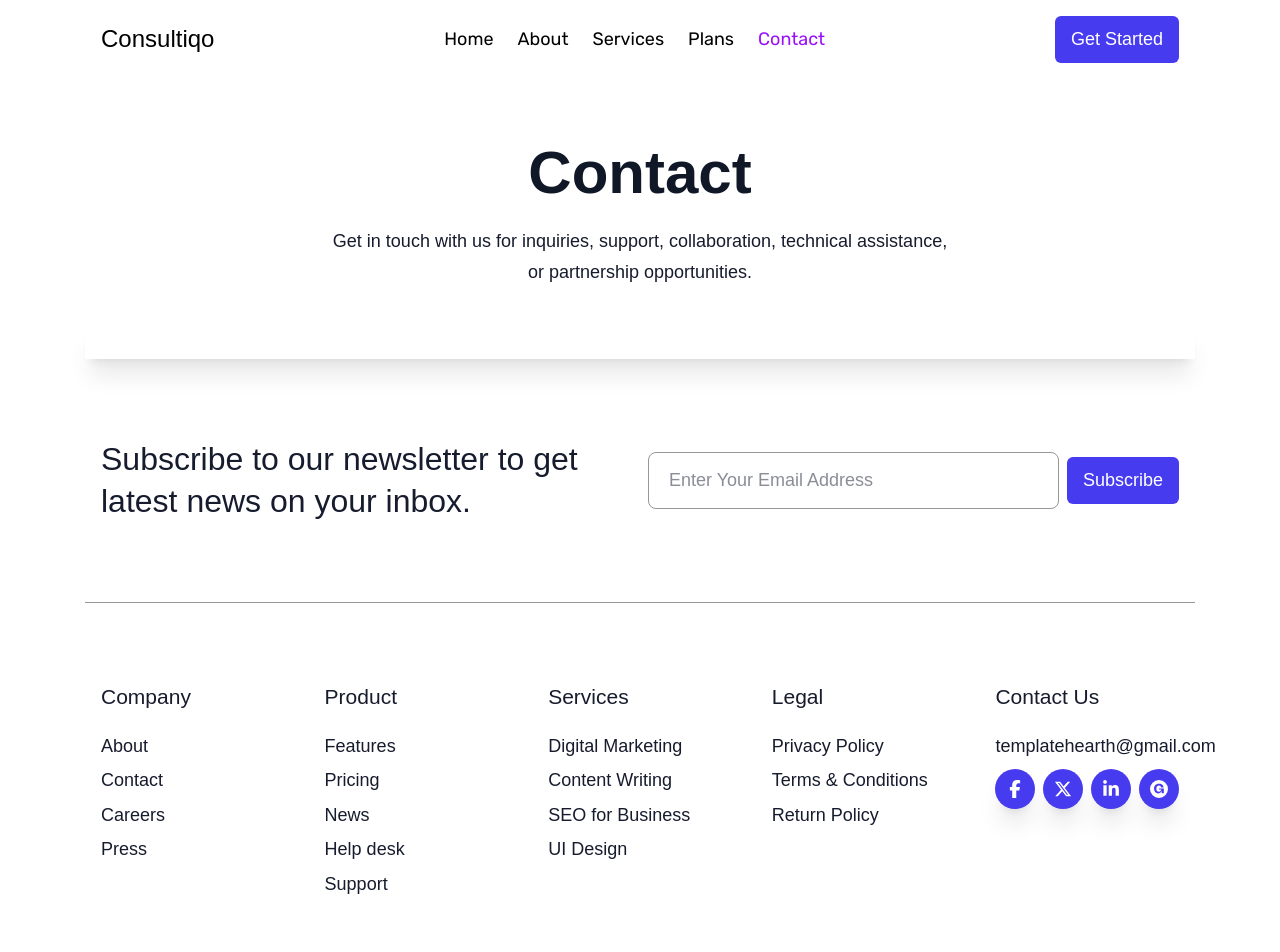
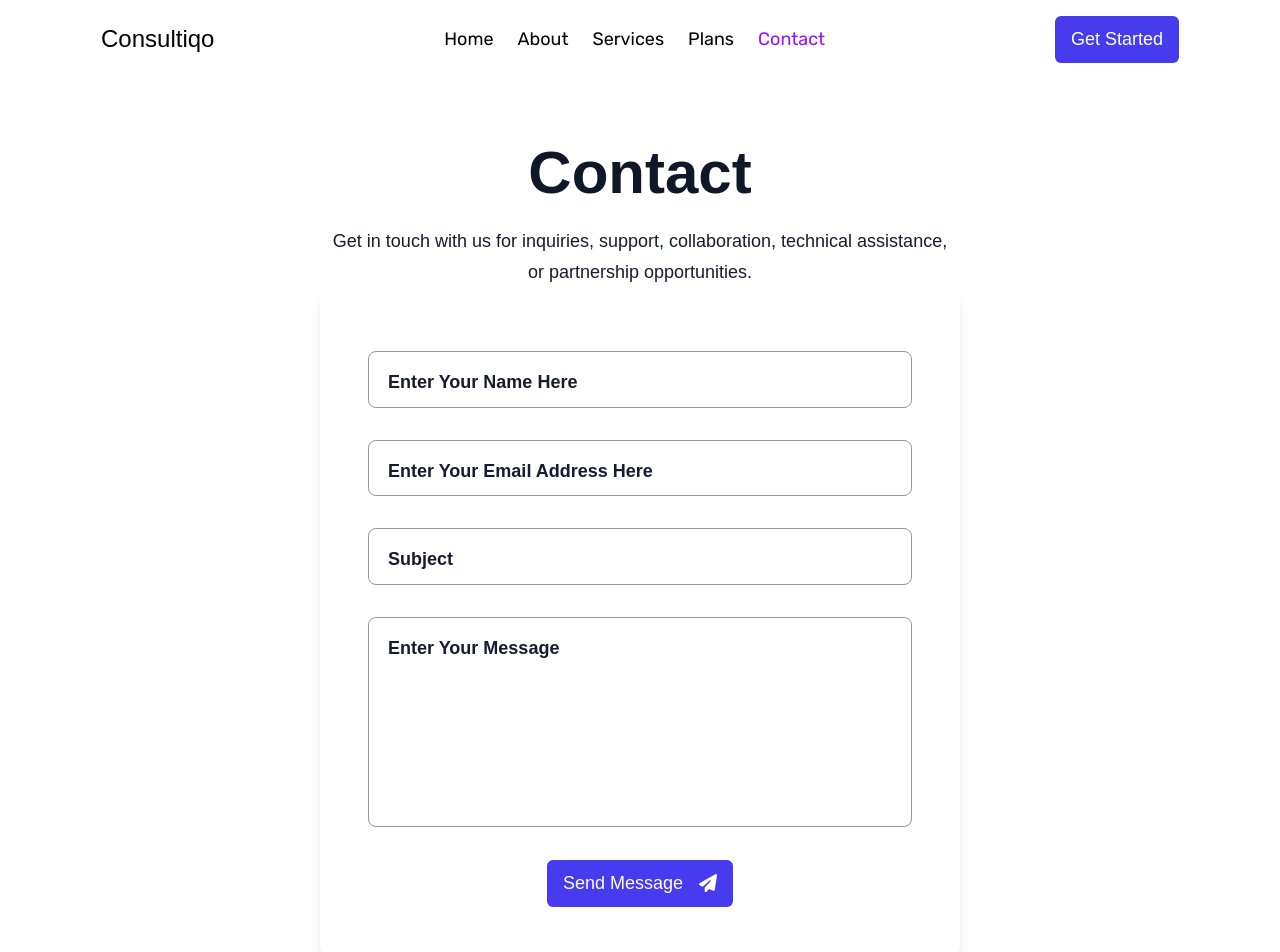
Before and after one commit to shakib-mia/consultiqo-next, a Next.js app: page /contact in a window 1280 px wide. Shown: the top 952 px of the page. Built offline with nearby package versions, Linux system fonts and the light colour scheme; a web font is replaced by a local one.

Commit message:
feat: add ContactForm component with emailjs integration; update Input and Button components for improved functionality and styling; modify Header and page layout for better navigation

```diff
--- a/package.json
+++ b/package.json
@@ -12,6 +12,7 @@
     "@studio-freight/lenis": "^1.0.42",
     "aos": "^2.3.4",
     "axios": "^1.11.0",
+    "emailjs-com": "^3.2.0",
     "hearthmotion": "^1.0.17",
     "next": "15.4.6",
     "react": "19.1.0",
--- a/src/app/components/Button/Button.jsx
+++ b/src/app/components/Button/Button.jsx
@@ -9,7 +9,7 @@ const Button = (props) => {
     <>
       {props.href ? (
         <SafeLink
-          className={`${className} inline-block bg-primary text-white px-4 py-2 rounded-md hover:bg-primary-light hover:text-primary transition cursor-pointer font-gilroy-medium`}
+          className={`inline-block bg-primary text-white px-4 py-2 rounded-md hover:bg-primary-light hover:text-primary transition cursor-pointer font-gilroy-medium ${className}`}
           {...rest}
         >
           {children}
@@ -17,7 +17,7 @@ const Button = (props) => {
       ) : (
         <>
           <button
-            className={`${className} inline-block bg-primary text-white px-4 py-2 rounded-md hover:bg-primary-light hover:text-primary transition cursor-pointer font-gilroy-medium`}
+            className={`inline-block bg-primary text-white px-4 py-2 rounded-md hover:bg-primary-light hover:text-primary transition cursor-pointer font-gilroy-medium ${className}`}
             {...rest}
           >
             {children}
--- /dev/null
+++ b/src/app/components/ContactForm/ContactForm.jsx
@@ -0,0 +1,135 @@
+"use client";
+
+import React, { useRef, useState } from "react";
+import Button from "../Button/Button";
+import { FaPaperPlane } from "react-icons/fa6";
+import Input from "../Input/Input";
+import emailjs from "emailjs-com";
+import axios from "axios";
+
+const ContactForm = () => {
+  const [formData, setFormData] = useState({
+    from_name: "",
+    reply_to: "",
+    subject: "",
+    message: "",
+  });
+  const [status, setStatus] = useState("");
+  const formRef = useRef(null);
+
+  const handleChange = (e) => {
+    setFormData((prev) => ({ ...prev, [e.target.name]: e.target.value }));
+  };
+
+  const handleSubmit = (e) => {
+    e.preventDefault();
+
+    // Auto generate date & time string
+    const now = new Date();
+    const dateTime = `${String(now.getHours()).padStart(2, "0")}:${String(
+      now.getMinutes()
+    ).padStart(2, "0")}:${String(now.getSeconds()).padStart(2, "0")} - ${String(
+      now.getDate()
+    ).padStart(2, "0")}/${String(now.getMonth() + 1).padStart(
+      2,
+      "0"
+    )}/${now.getFullYear()}`;
+
+    // Prepare template params object
+    // const templateParams = {
+    //   from_name: formData.name,
+    //   reply_to: formData.email,
+    //   subject: formData.subject,
+    //   message: formData.content,
+    //   date: dateTime,
+    // };
+
+    emailjs
+      .sendForm(
+        process.env.NEXT_PUBLIC_EMAILJS_SERVICE_ID,
+        process.env.NEXT_PUBLIC_EMAILJS_TEMPLATE_ID,
+        formRef.current,
+        process.env.NEXT_PUBLIC_EMAILJS_PUBLIC_KEY
+      )
+      .then(
+        () => {
+          //   taost("✅ Message sent successfully!");
+          axios
+            .post("https://templatehearth-be.onrender.com/contact", {
+              name: e.target.from_name.value,
+              email: e.target.reply_to.value,
+              subject: e.target.subject.value,
+              message: e.target.message.value,
+            })
+            .then((res) => {
+              if (res.status === 200) {
+                setFormData({
+                  from_name: "",
+                  reply_to: "",
+                  subject: "",
+                  message: "",
+                });
+              }
+            });
+        },
+        (error) => {
+          setStatus("❌ Failed to send message.");
+          console.log(error);
+        }
+      );
+  };
+
+  return (
+    <form
+      className="space-y-6 col-span-2 w-11/12 shadow-lg p-4 lg:p-12 rounded-lg lg:w-1/2 mx-auto"
+      onSubmit={handleSubmit}
+      ref={formRef}
+    >
+      <Input
+        name="from_name"
+        type="text"
+        label="Enter Your Name Here"
+        value={formData.from_name}
+        onChange={handleChange}
+        required
+      />
+      <Input
+        name="reply_to"
+        type="email"
+        label="Enter Your Email Address Here"
+        value={formData.reply_to}
+        onChange={handleChange}
+        required
+      />
+      <Input
+        name="subject"
+        type="text"
+        label="Subject"
+        value={formData.subject}
+        onChange={handleChange}
+        required
+      />
+      <Input
+        name="message"
+        label="Enter Your Message"
+        rows="6"
+        value={formData.message}
+        as="textarea"
+        onChange={handleChange}
+        required
+      />
+
+      <div className="flex justify-center">
+        <Button type="submit" className="!flex items-center gap-4">
+          Send Message <FaPaperPlane />
+        </Button>
+      </div>
+
+      {status && (
+        <p className="mt-4 text-center text-sm font-semibold">{status}</p>
+      )}
+    </form>
+  );
+};
+
+export default ContactForm;
--- a/src/app/components/Header/Header.js
+++ b/src/app/components/Header/Header.js
@@ -31,7 +31,7 @@ const Header = () => {
             </p>
 
             <Button
-              href="https://templatehearth.vercel.app/"
+              href="/contact"
               data-animate="fade-in-left"
               data-delay="400"
               className="button inline-block"
--- a/src/app/components/Input/Input.js
+++ b/src/app/components/Input/Input.js
@@ -1,30 +1,54 @@
-import React from "react";
+"use client";
+
+import React, { useState } from "react";
 
 const Input = (props) => {
   const { label, ...rest } = props;
+  const [focused, setFocused] = useState(false);
 
   // data-* props আলাদা করা
   const {
     ["data-animate"]: dataAnimate,
     ["data-duration"]: dataDuration,
     ["data-delay"]: dataDelay,
+    as,
     ...inputProps
   } = rest;
 
+  //   console.log(as);
+
   return (
     <div
-      className="space-y-2"
+      className="relative w-full mt-2"
       data-animate={dataAnimate}
       data-duration={dataDuration}
       data-delay={dataDelay}
     >
       <label
-        className="inline-block font-bold capitalize"
+        className={`inline-block font-bold capitalize absolute transition-all text-dark ${
+          focused ? "-top-5 left-3 scale-95" : "top-6 left-5 scale-100"
+        } bottom-0 pointer-events-none`}
         htmlFor={inputProps.id}
       >
         {label}
       </label>
-      <input {...inputProps} />
+      {as === "textarea" ? (
+        <textarea
+          onFocus={() => setFocused(true)}
+          onBlur={() => setFocused(false)}
+          {...inputProps}
+          placeholder=""
+          className="mt-2"
+        ></textarea>
+      ) : (
+        <input
+          onFocus={() => setFocused(true)}
+          onBlur={() => setFocused(false)}
+          {...inputProps}
+          placeholder=""
+          className="mt-2"
+        />
+      )}
     </div>
   );
 };
--- a/src/app/contact/page.js
+++ b/src/app/contact/page.js
@@ -1,15 +1,35 @@
+// "use client";
+
 import React from "react";
 import PageHeader from "../components/PageHeader/PageHeader";
+import Input from "../components/Input/Input";
+import Button from "../components/Button/Button";
+import Head from "next/head";
+import ContactForm from "../components/ContactForm/ContactForm";
+
+export const metadata = {
+  title: "Contact - Consultiqo",
+  description:
+    "Get in touch with us for inquiries, support, collaboration, technical assistance, or partnership opportunities.",
+};
 
 const page = () => {
   return (
-    <>
+    <section className="!pt-0">
+      <Head>
+        <title>Contact - Consultiqo</title>
+        <meta
+          name="description"
+          content="Get in touch with us for inquiries, support, collaboration, technical assistance, or partnership opportunities."
+        />
+      </Head>
       <PageHeader
         title={"Contact"}
         description="Get in touch with us for inquiries, support, collaboration, technical assistance, or partnership opportunities."
       />
-      <form className="container mx-auto p-4 shadow-xl mt-10 grid grid-cols-1 lg:grid-cols-2"></form>
-    </>
+
+      <ContactForm />
+    </section>
   );
 };
 
--- a/src/app/globals.css
+++ b/src/app/globals.css
@@ -139,8 +139,9 @@ footer {
   @apply py-14 lg:py-20;
 }
 
-input {
-  @apply border border-light w-full py-3 px-5 rounded-lg focus:outline-none;
+input,
+textarea {
+  @apply border border-light w-full py-3 px-5 rounded-lg focus:outline-none resize-none;
 }
 
 ::-webkit-scrollbar {
--- a/src/app/layout.js
+++ b/src/app/layout.js
@@ -11,7 +11,7 @@ import AosLenisProvider from "./components/AosWrapper/AosWrapper";
 import Script from "next/script";
 
 export const metadata = {
-  title: "Consultiqo",
+  title: "Consultiqo - Get help from the expert consultants.",
   description: "Consulting Agency Full Site Kit",
 };
 
@@ -19,12 +19,6 @@ export default function RootLayout({ children }) {
   // useHearthMotion();
   return (
     <html lang="en">
-      <head>
-        {/* <link
-          rel="stylesheet"
-          href=""
-        /> */}
-      </head>
       <body>
         <HearthMotionInitializer />
         <Navbar />
```
Also changed, not shown: 1 other file (tests, documents, lock files or other folders).
